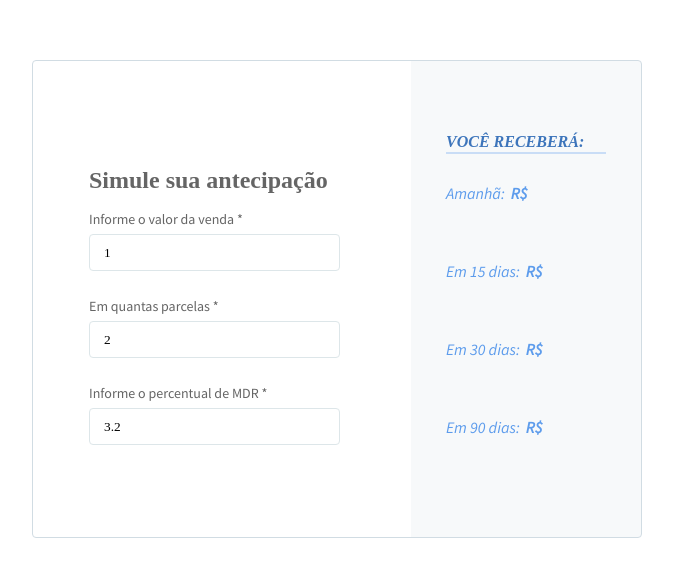
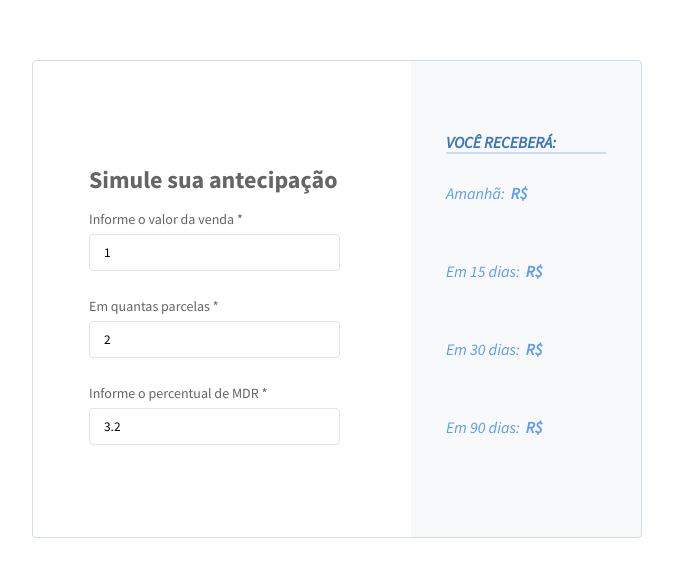
Before and after one commit to wps13/calculadora-antecipacao, a React app: page /#/ in a window 1280 px wide. Shown: the part 101-678 px from the top of the page, without its empty margins (303-976 px from the left). Built offline with nearby package versions, Linux system fonts and the light colour scheme.

Commit message:
style: fix font family on index.css

```diff
--- a/src/index.css
+++ b/src/index.css
@@ -8,6 +8,6 @@ body {
 }
 
 * {
-  font-family: "Source Sans";
+  font-family: "Source Sans Pro";
   box-sizing: border-box;
 }
```
